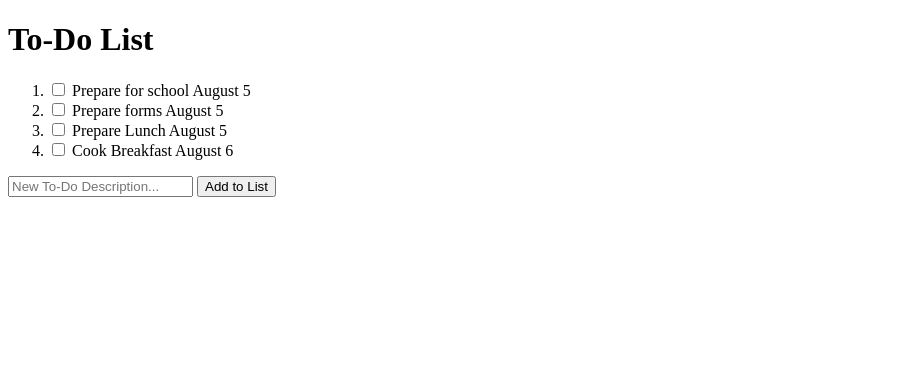
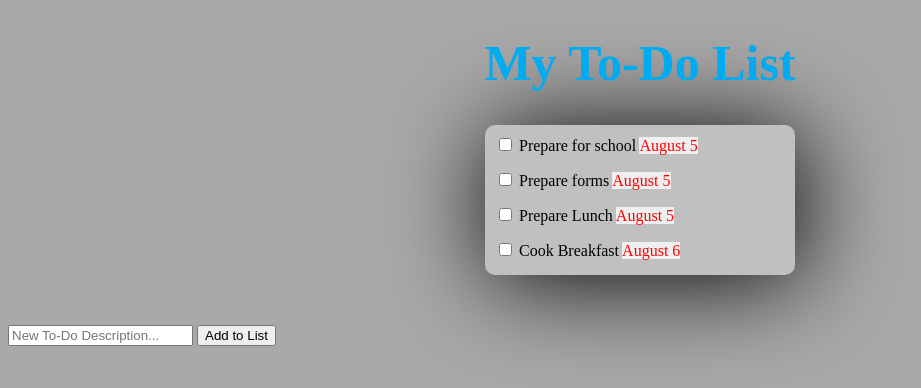
Before and after one commit to xlin1/todo_app_front_end, a plain HTML site: page index.html in a window 1280 px wide. Shown: the whole page, without its empty margins (0-921 px from the left). Drawn offline with Linux system fonts and the light colour scheme.

Commit message:
New Positions

```diff
--- a/index.css
+++ b/index.css
@@ -0,0 +1,37 @@
+h1{
+  color: #00abf2;
+  font-size: 50px;
+  text-align:center;
+  font-weight: bold;
+}
+
+span{
+  color: red;
+  background-color: #F0F0F0;
+}
+
+body{
+  background-color: #A9A9A9;
+}
+
+ol{
+  background-color: #C0C0C0;
+  padding: 5px;
+  border-radius: 10px;
+  list-style: none ;
+  width:300px;
+  /*height:150px;*/
+  margin: 0 auto;
+  box-shadow: 5px 5px 100px;
+}
+
+li{
+  margin-bottom: 5px;
+  padding: 5px;
+}
+
+div{
+  position: relative;
+  top:50px;
+  left:0px;
+}
--- a/index.html
+++ b/index.html
@@ -2,30 +2,34 @@
 <html>
   <head>
     <title>To-do List Application</title>
+    <link rel="stylesheet" href="index.css" type="text/css" />
   </head>
 
   <body>
-    <h1>To-Do List</h1>
+    <h1>My To-Do List</h1>
     <ol>
       <li>
         <input type="checkbox"/>
-        Prepare for school August 5
+        Prepare for school <span>August 5</span>
       </li>
       <li>
         <input type="checkbox"/>
-        Prepare forms August 5
+        Prepare forms <span>August 5</span>
       </li>
       <li>
         <input type="checkbox"/>
-        Prepare Lunch August 5
+        Prepare Lunch <span>August 5</span>
       </li>
       <li>
         <input type="checkbox"/>
-        Cook Breakfast August 6
+        Cook Breakfast <span>August 6</span>
       </li>
     </ol>
-    <input type="text" placeholder="New To-Do Description..."/>
-    <input type="Submit" value="Add to List"/>
+
+    <div>
+        <input type="text" placeholder="New To-Do Description..."/>
+        <input type="Submit" value="Add to List"/>
+    </div>
 
   </body>
 </html>
```
